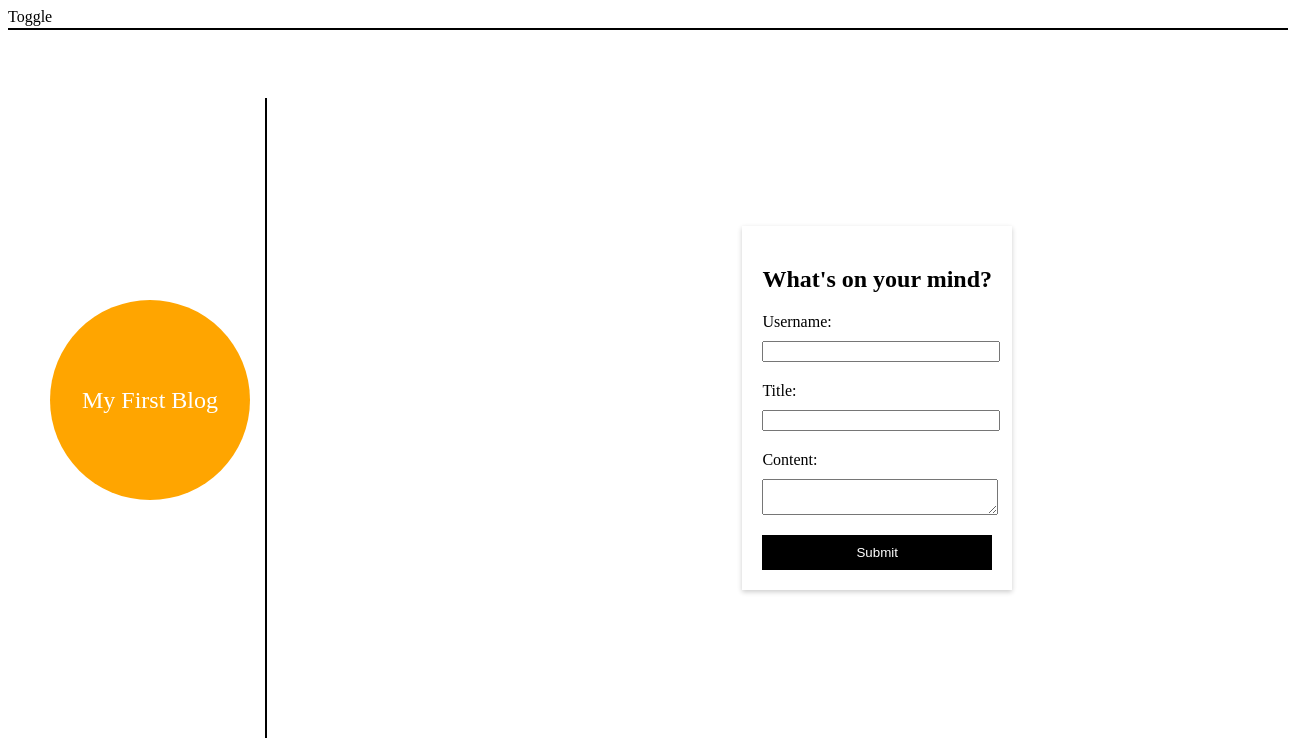
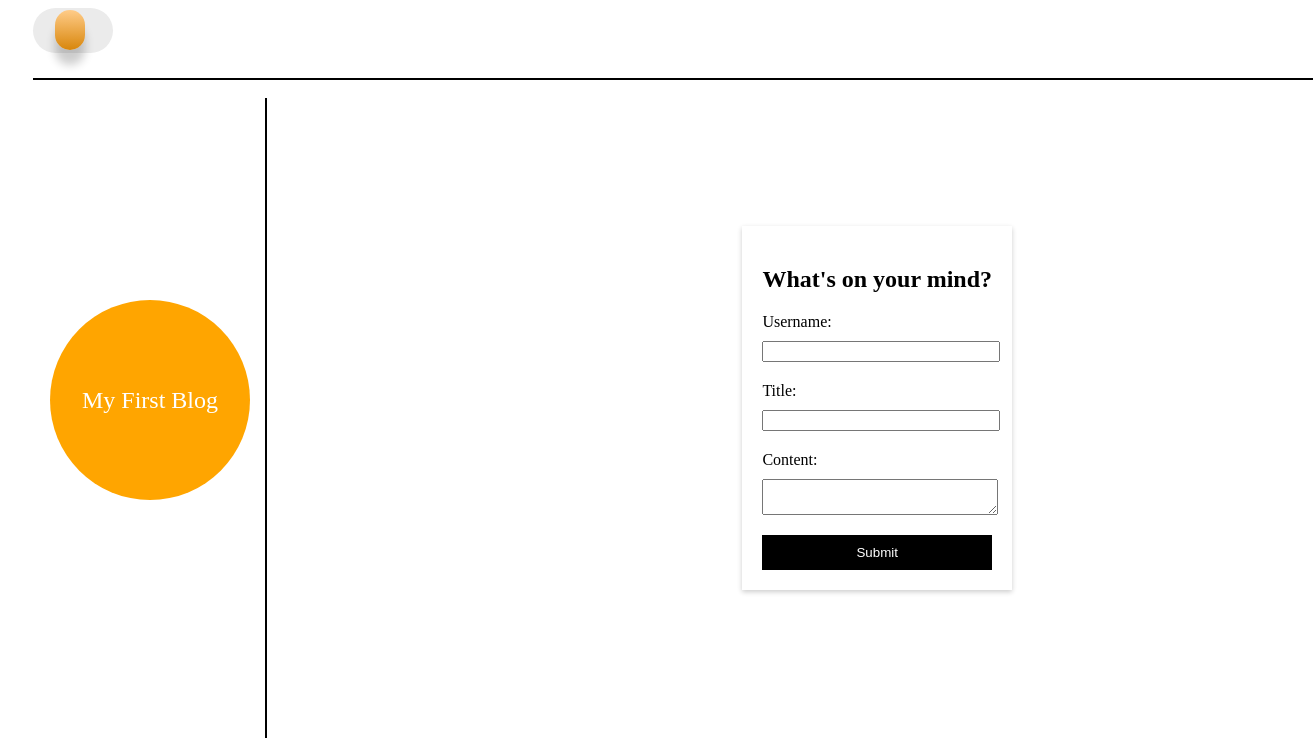
Before and after one commit to ellafsd/personal-blog, a plain HTML site: page blog.html in a window 1280 px wide. Shown: the whole page, 1313 px wide, since content can reach past the window. Drawn offline with Linux system fonts and the light colour scheme.

Commit message:
Added Toggle

```diff
--- a/assets/css/blog.css
+++ b/assets/css/blog.css
@@ -7,6 +7,40 @@
     align-items: flex-start;
 }
 
+/*Dark Mode/Light Mode Toggle*/
+#darkmode-toggle {
+    display: none;
+}
+label[for="darkmode-toggle"] {
+    width: 80px;
+    height: 45px;
+    background: #ebebeb;
+    border-radius: 200px;
+    box-shadow: inset 0px 5px 15px rga(0,0,0,0.4), inset 0px -5px 15px rgba(255 255 255 0.4);
+    cursor: pointer;
+    margin-top: -50px;
+    transition: 0.3s;
+}
+label[for="darkmode-toggle"]::after{
+    content: "";
+    width: 30px;
+    height: 40px;
+    position: absolute;
+    top: 10px;
+    left: 55px;
+    background: linear-gradient(180deg, #ffcc89, #d8860b);
+    border-radius: 180px;
+    box-shadow: 0 15px 10px rgba(0,0,0,0.2);
+}
+input:checked + label{
+    background-color: #242424;
+}
+#darkmode-toggle:checked + label::after{
+    left: 46px; /* Adjust this value so the circle moves within the label */
+    background: linear-gradient(180deg, #777, #3a3a3a);
+}
+
+
 .sidebar, .form-container {
     flex: none;
     margin: auto
@@ -15,11 +49,10 @@
 header {
     display: flex; /* Establishes flex container */
     width: 100%;   /* Full width of the container */
+    padding: 50px 25px;
 }
 
-.toggle {
-     margin-right: auto;
-}
+
 
  .line {
     position: absolute;
--- a/blog.html
+++ b/blog.html
@@ -12,7 +12,8 @@
 <body>
     <div class="container">
         <header>
-            <span class="toggle">Toggle</span>
+            <input type="checkbox" id="darkmode-toggle">
+            <label for="darkmode-toggle"></label>
             <div class="line"></div> <!-- Line under the navbar -->
         </header>
         <div class="sidebar">
```
